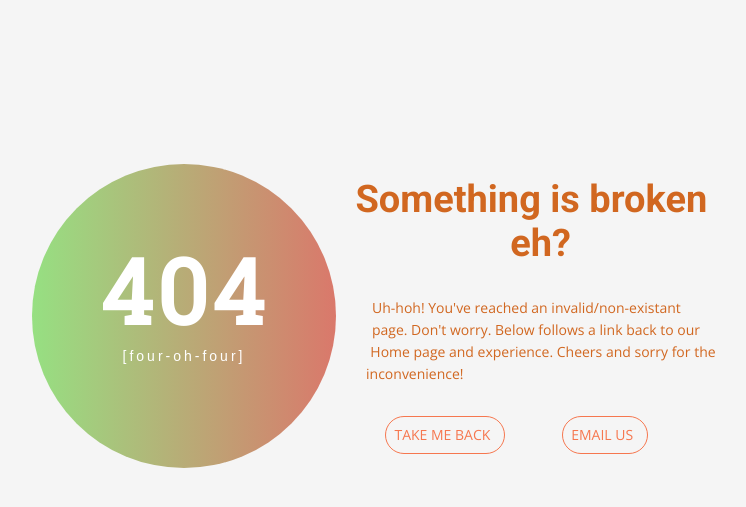
After one commit to bearlike/Donation-Website, a PHP site: page /common/404.html in a window 1280 px wide. The commit adds this page. Shown: the top 507 px of the page, without its empty margins (284-1030 px from the left). Run offline with PHP 8.4, Linux system fonts and the light colour scheme.

Commit message:
(Re)created 404 Page

```diff
--- /dev/null
+++ b/assets/css/404.css
@@ -0,0 +1,138 @@
+/*  title: Stylesheet for 404 Page - Bhumi
+ *  @author: Krishnakanth Alagiri (KK)
+ *  @description: 404 page for Bhumi inspired by some random 404 page on the page
+ */
+  html {
+    font-family: sans-serif;
+    line-height: 1.15;
+    -ms-text-size-adjust: 100%;
+    -webkit-text-size-adjust: 100%;
+  }
+
+  body,
+  a {
+    background-color: transparent;
+    -webkit-text-decoration-skip: objects;
+    color: #d16720;
+    background-color: #f5f5f5;
+  }
+
+  div {
+    display: block;
+  }
+
+  .content {
+    padding-top: 120px;
+    width: 720px;
+    margin: 0 auto;
+  }
+
+  .preamble {
+    margin-top: 50px;
+  }
+
+  .content .circle {
+    width: 304px;
+    height: 304px;
+    text-align: center;
+    color: #fff;
+    border-radius: 50%;
+    float: left;
+    -webkit-shape-outside: circle() margin-box;
+    shape-outside: circle() margin-box;
+    margin: 36px;
+  }
+
+  .info-header {
+    font-size: 38px;
+    font-family: 'Roboto', sans-serif;
+  }
+
+  .info-text {
+    font-size: 14px;
+    line-height: 22px;
+    font-family: 'Open Sans', sans-serif;
+  }
+
+  .circle {
+    background: linear-gradient(to right, #96e082, #da786b);
+    width: 200px;
+    height: 200px;
+    border-radius: 50%;
+  }
+
+  .content .circle .circle-header {
+    font-family: 'Roboto Slab', serif;
+    color: #fff;
+    margin-top: 120px;
+    font-size: 90px;
+    line-height: 12px;
+    letter-spacing: 4px;
+  }
+
+  .button-list li {
+    display: inline-block;
+    list-style: none;
+    font-size: 13px;
+    font-size: 1.3em;
+    padding-right: 20px;
+    font-size: 14px;
+    font-family: 'Open Sans', sans-serif;
+  }
+
+  li {
+    display: list-item;
+    text-align: -webkit-match-parent;
+  }
+
+  .content .circle .circle-text {
+    line-height: 0;
+    font-size: 14px;
+    font-weight: 100;
+    letter-spacing: 3px;
+  }
+
+  .footer {
+    width: 720px;
+    margin: 0 auto;
+    text-align: center;
+  }
+
+  .button-list {
+    margin-top: 40px;
+    text-decoration: none;
+  }
+
+/* Button CSS */
+.btn {
+  text-decoration: none;
+  border: none;
+  overflow: hidden;
+  color: white;
+  height: 40px;
+  width: 150px;
+  margin: 1rem;
+  padding: 0.6em;
+  padding-right: 1.0em;
+  text-transform: uppercase;
+  text-align: center;
+  vertical-align: middle;
+}
+
+.btn-border.color-3 {
+  background-color: transparent;
+  border: 1px solid #f6774f;
+  color: #f6774f;
+  transition: 0.3s;
+}
+
+.btn-border.color-3:hover {
+  background: linear-gradient(to right, #96e082, #da786b);
+  border: 1px solid #fff;
+  color: #fff;
+  transition: 0.3s;
+}
+
+.btn-round {
+  border-radius: 10em;
+}
--- /dev/null
+++ b/common/404.html
@@ -0,0 +1,77 @@
+<!DOCTYPE html>
+<html>
+
+<head>
+  <meta charset="utf-8">
+  <link href="../assets/img/logo.png" rel="shortcut icon" />
+  <title>404 page | Bhumi Donation Platform</title>
+  <meta name="viewport" content="width=device-width, initial-scale=1">
+  <link type="text/css" href="https://fonts.googleapis.com/css?family=Roboto+Slab|Roboto:400,700|Open+Sans" rel="stylesheet">
+  <link type="text/css" href="../assets/css/404.css" rel="stylesheet">
+  <style>
+    /* Button CSS */
+    .btn {
+      text-decoration: none;
+      border: none;
+      overflow: hidden;
+      color: white;
+      height: 40px;
+      width: 150px;
+      margin: 1rem;
+      padding: 0.6em;
+      padding-right: 1.0em;
+      text-transform: uppercase;
+      text-align: center;
+      vertical-align: middle;
+    }
+
+    .btn-border.color-3 {
+      background-color: transparent;
+      border: 1px solid #f6774f;
+      color: #f6774f;
+      transition: 0.3s;
+    }
+
+    .btn-border.color-3:hover {
+      background: linear-gradient(to right, #96e082, #da786b);
+      border: 1px solid #fff;
+      color: #fff;
+      transition: 0.3s;
+    }
+
+    .btn-round {
+      border-radius: 10em;
+    }
+  </style>
+</head>
+
+<body>
+  <div class="content">
+    <div class="circle">
+      <h1 class="circle-header">
+        404
+      </h1>
+      <p class="circle-text">
+        [four-oh-four]
+      </p>
+    </div>
+    <div class="preamble">
+      <h2 class="info-header">
+        <center>
+          Something is broken eh?
+        </center>
+      </h2>
+      <p class="info-text">
+        Uh-hoh! You've reached an invalid/non-existant page. Don't worry. Below follows a link back to our Home page and experience. Cheers and sorry for the inconvenience!
+      </p>
+    </div>
+  </div>
+  <div class="footer">
+    <ul class="button-list">
+      <li><a href="../index.html" class="btn btn-border btn-round color-3"> Take me back </a></li>
+      <li><a href="#" class="btn btn-border btn-round color-3"> Email us</a></li>
+    </ul>
+  </div>
+</body>
+
+</html>
--- a/lib/404/js/script.js
+++ /dev/null
@@ -1,5 +0,0 @@
-$(document).ready(function () {
-    var colorScheme = ['cold-palette', 'warm-palette'];
-    var rand = colorScheme[Math.floor(Math.random() * colorScheme.length)];
-    $('body').addClass(rand);
-});
--- a/public/donate.php
+++ b/public/donate.php
@@ -3,7 +3,7 @@
 <?php
   if (empty($_GET)) {
     // no data passed by get
-    header('Location: '."../lib/404/index.html");
+    header('Location: '."../common/404.html");
   }
   else {
     include "donate_def.php";
```
Also changed, not shown: Admin/insert.php (+13 -7 lines), lib/404/index.html (deleted, +0 -39 lines), lib/404/css/app.css (deleted), lib/404/img/favicon.ico (deleted), 1 other file.
